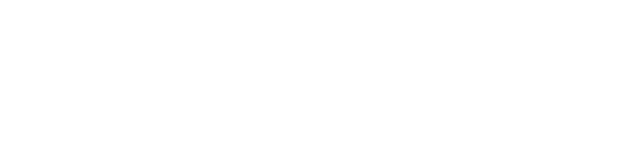
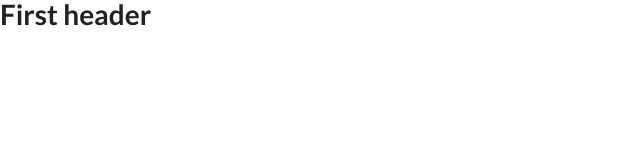
Before and after one commit to syeonkoh/syeonkoh.github.io, a plain HTML site: page index.html in a window 1280 px wide. Shown: the whole page, without its empty margins (0-640 px from the left). Drawn offline with nearby package versions, Linux system fonts and the light colour scheme.

Commit message:
Try first body statement

```diff
--- a/index.html
+++ b/index.html
@@ -8,4 +8,7 @@
     <script src="semantic/semantic.min.js"></script>
 
 </head>
+<body>
+    <h1 class="ui header">First header</h1>
+</body>
 </html>
```
